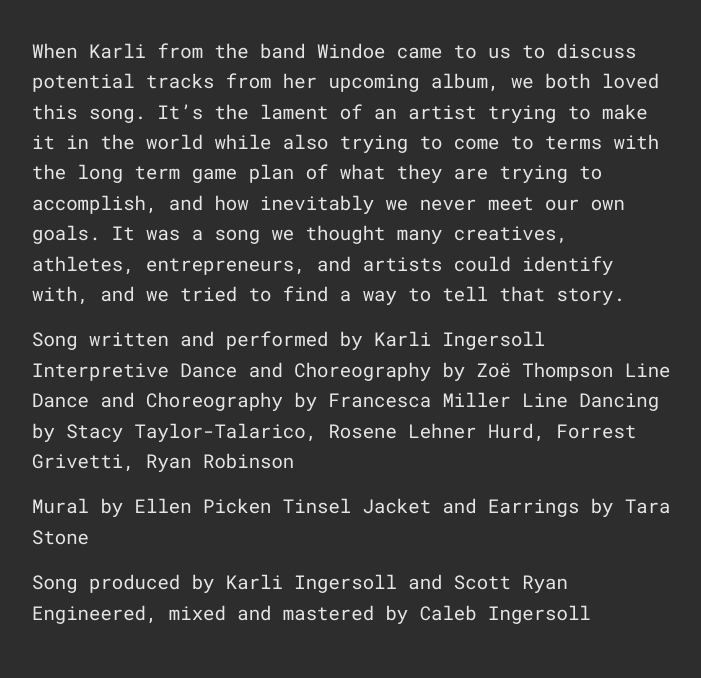
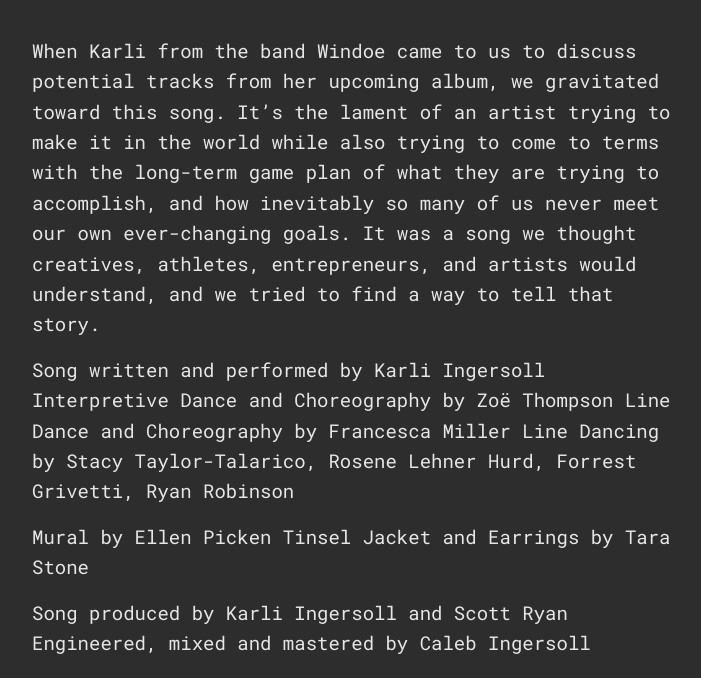
Before and after one commit to factorytown/factorytown.github.io, a Jekyll site: the page built from _projects/windoe.markdown, in a window 1280 px wide and 900 px high, scrolled down 627 px, cut to the strip 222-900 px from the top of the window. Shown: the whole strip, without its empty margins (288-989 px from the left). Built offline with Jekyll 4.4.1, drawn with Linux system fonts in a browser that asks for light colours; nearby versions of some CDN libraries.

Commit message:
Updated Windoe

```diff
--- a/_projects/windoe.markdown
+++ b/_projects/windoe.markdown
@@ -5,13 +5,13 @@
 - film
 position: 7
 Sub-Title: Official Music Video
-Featured-Image: "/uploads/WindoeStandingSTill.JPG"
+Featured-Image: "/uploads/WindoeStandingSTill-0ec724.JPG"
 layout: project
 ---
 
 <iframe src="https://player.vimeo.com/video/288082837" width="640" height="337" frameborder="0" allowfullscreen></iframe>
 
-When Karli from the band Windoe came to us to discuss potential tracks from her upcoming album, we both loved this song. It's the lament of an artist trying to make it in the world while also trying to come to terms with the long term game plan of what they are trying to accomplish, and how inevitably we never meet our own goals. It was a song we thought many creatives, athletes, entrepreneurs, and artists could identify with, and we tried to find a way to tell that story.
+When Karli from the band Windoe came to us to discuss potential tracks from her upcoming album, we gravitated toward this song. It's the lament of an artist trying to make it in the world while also trying to come to terms with the long-term game plan of what they are trying to accomplish, and how inevitably so many of us never meet our own ever-changing goals. It was a song we thought creatives, athletes, entrepreneurs, and artists would understand, and we tried to find a way to tell that story.
 
 Song written and performed by Karli Ingersoll
 Interpretive Dance and Choreography by Zoë Thompson
```
